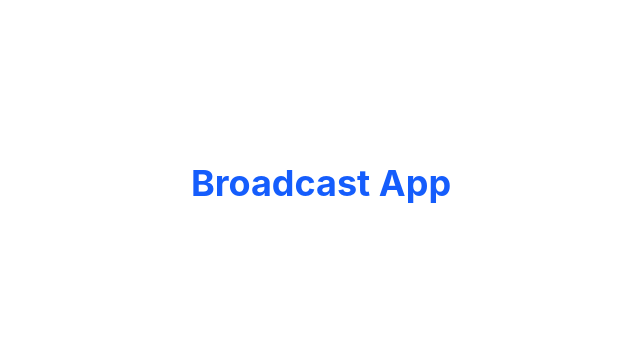
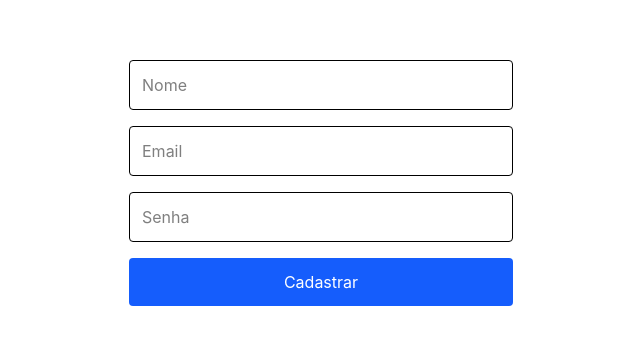
Before and after one commit to robertopimentadev/broadcast-tech-challenge, a React (Vite) app in the folder web/: page / in a window 1280 px wide. Shown: the part 217-562 px from the top of the page, without its empty margins (319-959 px from the left). Built offline with nearby package versions, Linux system fonts and the light colour scheme.

Commit message:
New user - authenticate e firebase

```diff
--- a/web/package.json
+++ b/web/package.json
@@ -17,6 +17,7 @@
     "firebase": "^12.19.0",
     "react": "^19.2.8",
     "react-dom": "^19.2.8",
+    "react-hook-form": "^7.89.0",
     "react-router-dom": "^7.18.4",
     "tailwindcss": "^4.3.3"
   },
--- a/web/src/App.tsx
+++ b/web/src/App.tsx
@@ -1,11 +1,7 @@
-import "./App.css";
+import { AppRoutes } from "./routes";
 
 function App() {
-  return (
-    <div className="min-h-screen flex items-center justify-center">
-      <h1 className="text-4xl font-bold text-blue-600">Broadcast App</h1>
-    </div>
-  );
+  return <AppRoutes />;
 }
 
 export default App;
--- /dev/null
+++ b/web/src/pages/Register/index.tsx
@@ -0,0 +1,55 @@
+import { useForm } from "react-hook-form";
+import { registerUser } from "../../services/auth";
+
+interface FormData {
+  name: string;
+  email: string;
+  password: string;
+}
+
+export function Register() {
+  const { register, handleSubmit } = useForm<FormData>();
+
+  const onSubmit = async (data: FormData) => {
+    try {
+      await registerUser(data);
+
+      alert("Usuário criado com sucesso!");
+    } catch (error) {
+      console.error(error);
+      alert("Erro ao cadastrar");
+    }
+  };
+
+  return (
+    <div className="min-h-screen flex items-center justify-center">
+      <form
+        onSubmit={handleSubmit(onSubmit)}
+        className="flex flex-col gap-4 w-96"
+      >
+        <input
+          placeholder="Nome"
+          {...register("name")}
+          className="border p-3 rounded"
+        />
+
+        <input
+          placeholder="Email"
+          {...register("email")}
+          className="border p-3 rounded"
+        />
+
+        <input
+          type="password"
+          placeholder="Senha"
+          {...register("password")}
+          className="border p-3 rounded"
+        />
+
+        <button type="submit" className="bg-blue-600 text-white p-3 rounded">
+          Cadastrar
+        </button>
+      </form>
+    </div>
+  );
+}
--- /dev/null
+++ b/web/src/routes/index.tsx
@@ -0,0 +1,13 @@
+import { BrowserRouter, Routes, Route } from "react-router-dom";
+
+import { Register } from "../pages/Register";
+
+export function AppRoutes() {
+  return (
+    <BrowserRouter>
+      <Routes>
+        <Route path="/" element={<Register />} />
+      </Routes>
+    </BrowserRouter>
+  );
+}
--- /dev/null
+++ b/web/src/services/auth.ts
@@ -0,0 +1,55 @@
+import {
+    createUserWithEmailAndPassword,
+    signInWithEmailAndPassword,
+} from "firebase/auth";
+import {
+    doc,
+    serverTimestamp,
+    setDoc,
+} from "firebase/firestore";
+
+import { auth, db } from "../firebase/config";
+
+interface RegisterParams {
+    name: string;
+    email: string;
+    password: string;
+}
+
+export const registerUser = async ({
+    name,
+    email,
+    password,
+}: RegisterParams) => {
+    const userCredential =
+        await createUserWithEmailAndPassword(
+            auth,
+            email,
+            password
+        );
+
+    const { user } = userCredential;
+
+    await setDoc(doc(db, "users", user.uid), {
+        id: user.uid,
+        name,
+        email,
+        createdAt: serverTimestamp(),
+    });
+
+    return user;
+};
+
+export const loginUser = async (
+    email: string,
+    password: string
+) => {
+    const userCredential =
+        await signInWithEmailAndPassword(
+            auth,
+            email,
+            password
+        );
+
+    return userCredential.user;
+};
--- /dev/null
+++ b/web/src/types/user.ts
@@ -0,0 +1,6 @@
+export interface User {
+    id: string;
+    name: string;
+    email: string;
+    createdAt: Date;
+}
```
Also changed, not shown: 1 other file (tests, documents, lock files or other folders).
